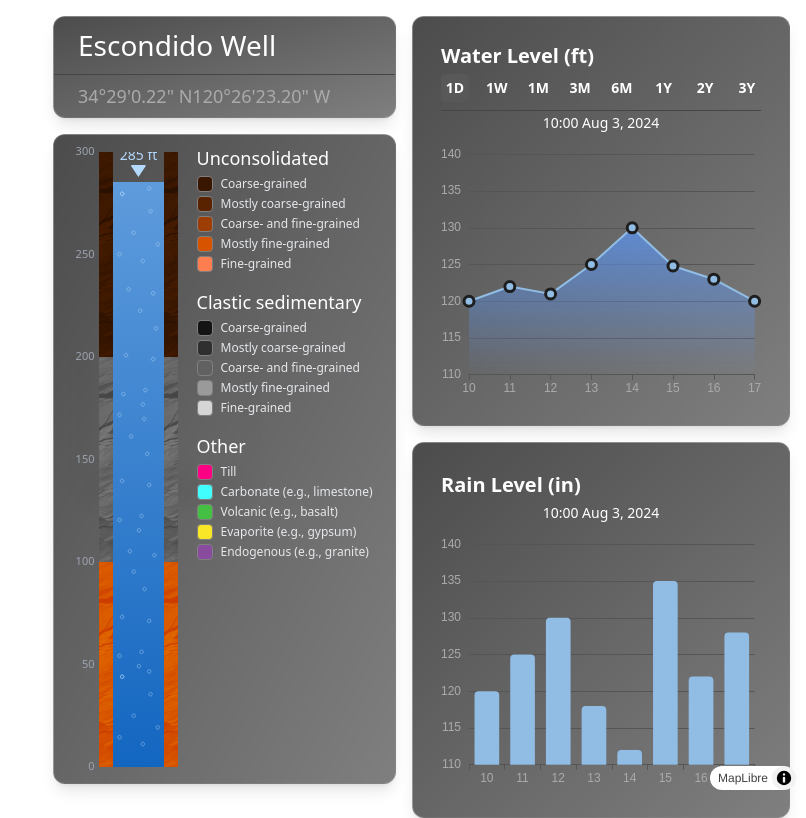
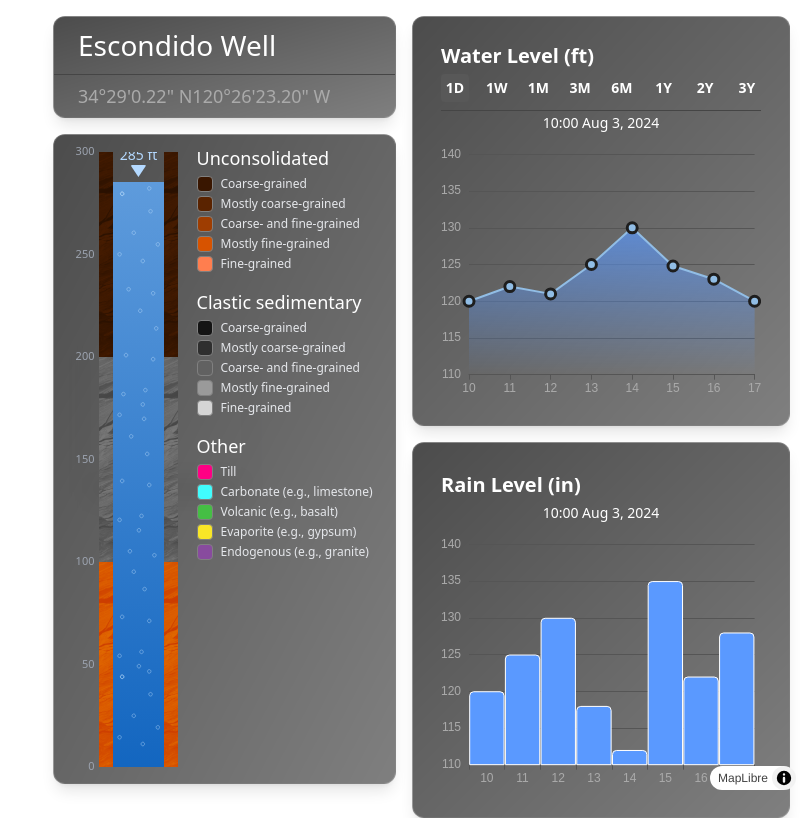
Before and after one commit to wjthompso/dangermond-preserve-visualizer, a React (Vite) app: page / in a window 1280 px wide. Shown: the whole page, without its empty margins (474-1280 px from the left). Built offline with nearby package versions, Linux system fonts and the light colour scheme; no server answers.

Commit message:
Updating width of bars in Rain Level Bar Chart

```diff
--- a/src/components/Modals/RainLevelBarChartModal/RainLevelBarChartModal.tsx
+++ b/src/components/Modals/RainLevelBarChartModal/RainLevelBarChartModal.tsx
@@ -87,9 +87,12 @@ const RainLevelBarChartModal: React.FC = () => {
             {
                 data: [120, 125, 130, 118, 112, 135, 122, 128],
                 type: "bar",
+                barWidth: "99%", // Increase bar width to remove gaps
                 itemStyle: {
-                    color: "#91BDE5",
-                    borderRadius: [4, 4, 0, 0],
+                    color: "rgba(90, 153, 255, 1)",
+                    borderColor: "white", // Add thin white border
+                    borderWidth: 1,
+                    borderRadius: [4, 4, 0, 0], // Rounded tops for bars
                 },
             },
         ],
```
